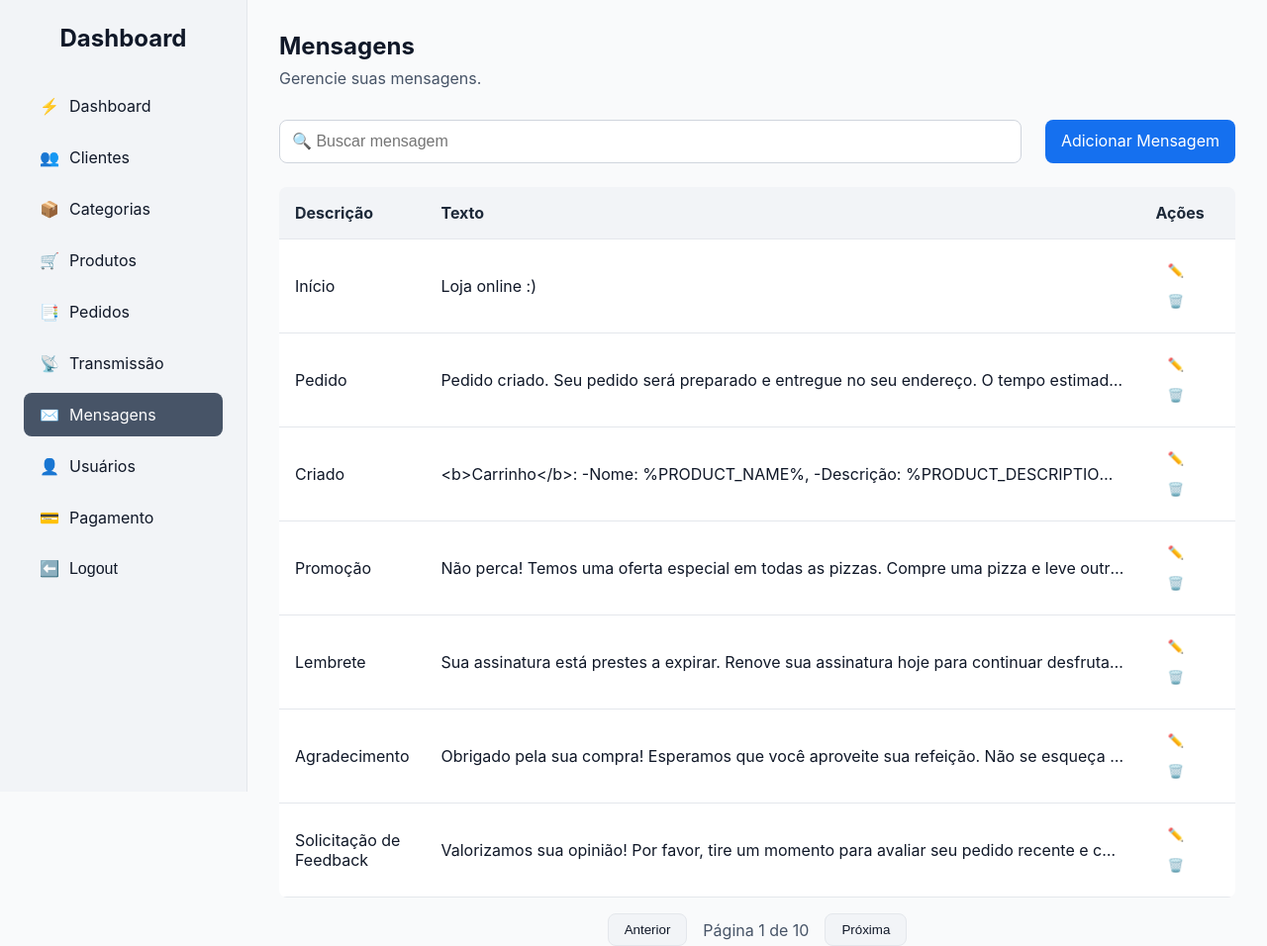
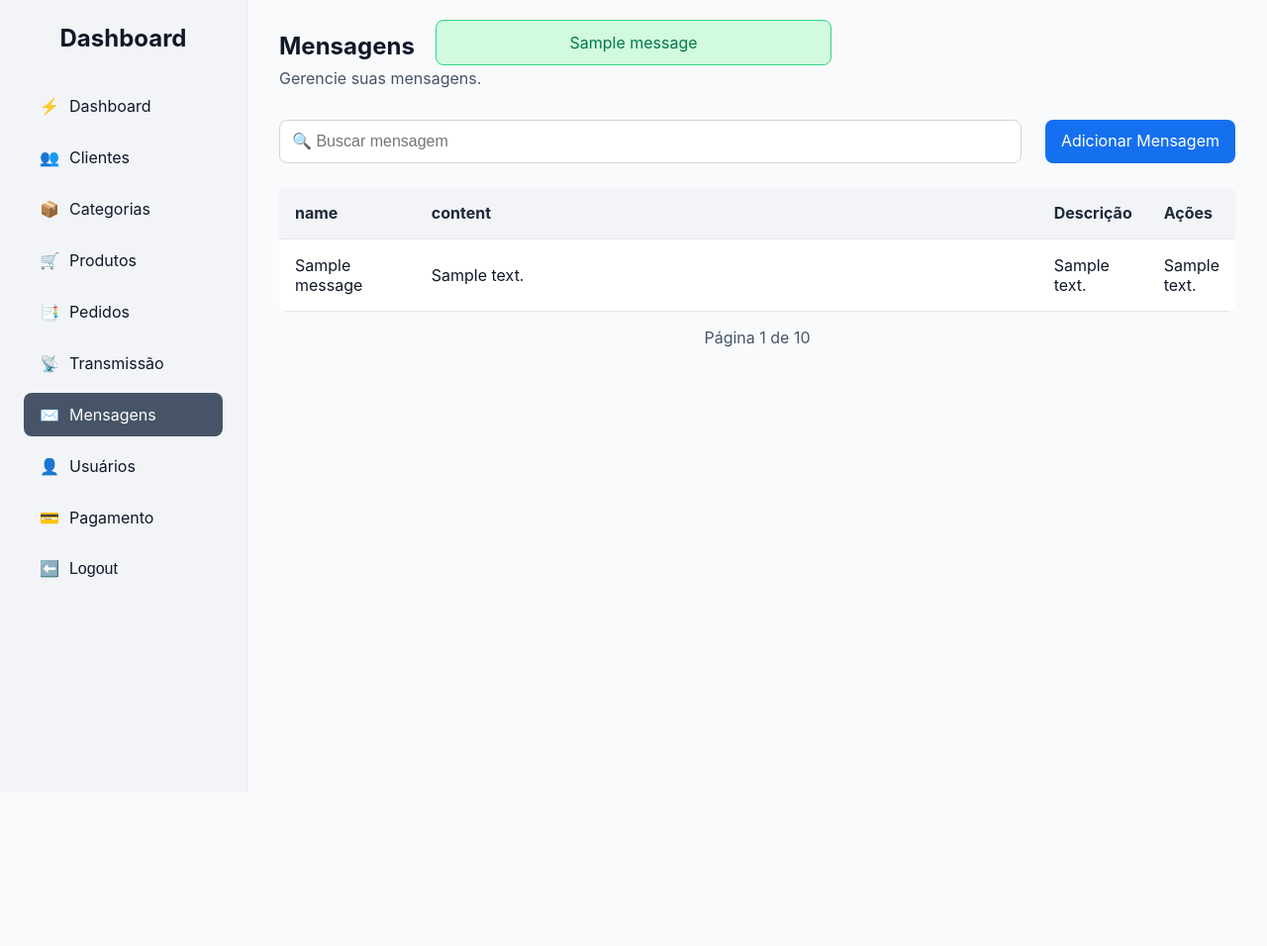
Before and after one commit to EduLongen/sales_bot, a Django app: template dashboard/templates/dashboard/messages.html in a window 1280 px wide. Shown: the whole page at 99% size. After the commit the page ends 800 px from the top, so only its background shows below. Run offline with Django 3.2, Linux system fonts and the light colour scheme; the template is opened without the code that fills it: most values are stand-ins (such as "Sample title", 1, 10 or a date in 2020); one stand-in notice (Sample message) is shown.

Commit message:
feat: message list and add

```diff
--- a/dashboard/static/dashboard/css/messages.css
+++ b/dashboard/static/dashboard/css/messages.css
@@ -355,6 +355,7 @@ body {
 
 /* Button styles */
 button {
+  display: none;
   border: none;
   padding: 8px 12px;
   border-radius: 8px;
@@ -363,6 +364,7 @@ button {
 }
 
 .edit-btn, .delete-btn {
+  display: none;
   background-color: var(--gray-0);
   color: var(--gray-900);
 }
@@ -441,3 +443,210 @@ button {
   background-color: var(--gray-600);
   color: var(--gray-25);
 }
+
+
+/* Modal Overlay */
+.modal-overlay {
+  position: fixed;
+  top: 0;
+  left: 0;
+  width: 100%;
+  height: 100%;
+  background-color: rgba(0, 0, 0, 0.5); /* Fundo semi-transparente */
+  display: none; /* Inicialmente escondido */
+  justify-content: center;
+  align-items: center;
+  z-index: 1000; /* Coloca o modal sobre outros elementos */
+}
+
+/* Modal Container */
+.modal {
+  background-color: white;
+  border-radius: 8px;
+  padding: 20px;
+  width: 300px;
+  max-width: 100%;
+  text-align: center;
+}
+
+/* Modal Header */
+.modal-header {
+  font-size: 18px;
+  font-weight: bold;
+  margin-bottom: 15px;
+}
+
+/* Modal Content */
+.modal-content {
+  font-size: 16px;
+  margin-bottom: 20px;
+}
+
+/* Modal Footer */
+.modal-footer {
+  display: flex;
+  justify-content: space-between;
+  align-items: center;
+}
+
+/* Botões do Modal */
+.confirm-btn, .cancel-btn {
+  padding: 10px 15px;
+  font-size: 14px;
+  cursor: pointer;
+  border: none;
+  border-radius: 4px;
+}
+
+.confirm-btn {
+  background-color: #007bff;
+  color: white;
+}
+
+.cancel-btn {
+  background-color: #dc3545;
+  color: white;
+}
+
+
+/* Modal Overlay */
+.modal-overlay {
+  position: fixed;
+  top: 0;
+  left: 0;
+  width: 100%;
+  height: 100%;
+  background-color: rgba(0, 0, 0, 0.5); /* Fundo semi-transparente */
+  display: none; /* Inicialmente escondido */
+  justify-content: center;
+  align-items: center;
+  z-index: 1000; /* Coloca o modal sobre outros elementos */
+}
+
+/* Modal Container */
+.modal {
+  background-color: white;
+  border-radius: 8px;
+  padding: 20px;
+  width: 300px;
+  max-width: 100%;
+  text-align: center;
+}
+
+/* Modal Header */
+.modal-header {
+  font-size: 18px;
+  font-weight: bold;
+  margin-bottom: 15px;
+}
+
+/* Modal Content */
+.modal-content {
+  font-size: 16px;
+  margin-bottom: 20px;
+}
+
+/* Modal Footer */
+.modal-footer {
+  display: flex;
+  justify-content: space-between;
+  align-items: center;
+}
+
+/* Botões do Modal */
+.confirm-btn, .cancel-btn {
+  padding: 10px 15px;
+  font-size: 14px;
+  cursor: pointer;
+  border: none;
+  border-radius: 4px;
+}
+
+.confirm-btn {
+  background-color: #007bff;
+  color: white;
+}
+
+.cancel-btn {
+  background-color: #dc3545;
+  color: white;
+}
+
+
+/* Styling for the messages container */
+.messages-container {
+  position: absolute;
+  top: 20px; /* Ensures it's near the top of the page */
+  left: 50%;
+  transform: translateX(-50%);
+  width: 100%;
+  max-width: 400px; /* Matches form width */
+  text-align: center;
+  z-index: 1000; /* Ensures it's on top of other elements */
+}
+
+.messages {
+  list-style: none;
+  margin: 0;
+  padding: 0;
+}
+
+.messages li {
+  padding: 12px 16px;
+  margin-bottom: 10px;
+  border-radius: 8px;
+  font-size: 16px;
+  color: var(--success-700);
+  border: 1px solid var(--success-400);
+  width: 100%;
+}
+
+/* Specific styles based on message types */
+.messages li.success {
+  background-color: var(--success-100);
+  color: var(--success-700);
+  border: 1px solid var(--success-400);
+}
+
+.messages li.error {
+  background-color: var(--error-100);
+  color: var(--error-700);
+  border: 1px solid var(--error-400);
+}
+
+.messages li.info {
+  background-color: var(--blue-100);
+  color: var(--blue-700);
+  border: 1px solid var(--blue-400);
+}
+
+.messages li.warning {
+  background-color: var(--warning-100);
+  color: var(--warning-700);
+  border: 1px solid var(--warning-400);
+}
+
+.modal-overlay {
+  position: fixed;
+  top: 0;
+  left: 0;
+  width: 100%;
+  height: 100%;
+  background-color: rgba(0, 0, 0, 0.5); /* Semi-transparent background */
+  z-index: 999;
+  display: flex;
+  justify-content: center;
+  align-items: center;
+}
+
+/* Modal Styling */
+.modal {
+  width: 100%;
+  max-width: 420px;
+  background-color: var(--gray-0);
+  border-radius: 8px;
+  box-shadow: 0 8px 16px rgba(0, 0, 0, 0.1);
+  overflow: hidden;
+  z-index: 1000;
+  animation: fadeIn 0.3s ease-out;
+}
--- a/dashboard/templates/dashboard/messages.html
+++ b/dashboard/templates/dashboard/messages.html
@@ -73,10 +73,22 @@
     </aside>
 
     <main class="main-content">
+
+      <!-- Header -->
       <header class="header">
         <h1>Mensagens</h1>
         <p>Gerencie suas mensagens.</p>
       </header>
+
+      {% if messages %}
+      <div class="messages-container">
+        <ul class="messages">
+          {% for message in messages %}
+          <li class="{{ message.tags }}">{{ message }}</li>
+          {% endfor %}
+        </ul>
+      </div>
+      {% endif %}
 
       <!-- Search bar and messages table -->
       <section class="table-container">
@@ -85,73 +97,60 @@
           <a href="{% url 'add_message' %}" class="add-product-btn">Adicionar Mensagem</a>
         </div>
 
+        <section class="table-container">
           <table class="message-table">
             <thead>
               <tr>
+                <th>name</th>
+                <th>content</th>
                 <th>Descrição</th>
-              <th>Texto</th>
                 <th>Ações</th>
               </tr>
             </thead>
             <tbody>
+              {% for message in mensagens2 %}
               <tr>
-              <td>Início</td>
-              <td>Loja online :)</td>
+                <td>{{ message.name }}</td>
+                <td>{{ message.text }}</td>
+                <td>{{ message.description }}</td>
+                <td>{{ message.description }}</td>
+                {% if request.user.is_superuser %}
                 <td>
-                <button class="edit-btn">✏️</button>
-                <button class="delete-btn">🗑️</button>
+
+                  <a href="{% url 'edit_message' message.id %}" class="edit-btn">✏️</a>
+
+                  <form action="{% url 'delete_message' message.id %}" method="post" id="deleteFormTrigger" style="display:inline;">
+                    {% csrf_token %}
+                    <button type="button" class="delete-btn" >🗑️</button>
+                  </form>
+
                 </td>
+                {% endif %}
               </tr>
+              {% empty %}
               <tr>
-              <td>Pedido</td>
-              <td>Pedido criado. Seu pedido será preparado e entregue no seu endereço. O tempo estimado de entrega é de 30 a 45 minutos.</td>
-              <td>
-                <button class="edit-btn">✏️</button>
-                <button class="delete-btn">🗑️</button>
-              </td>
+                <td colspan="3">Nenhuma mensagem encontrada.</td>
               </tr>
-            <tr>
-              <td>Criado</td>
-              <td>&lt;b&gt;Carrinho&lt;/b&gt;: -Nome: %PRODUCT_NAME%, -Descrição: %PRODUCT_DESCRIPTION%, Preço: %PRODUCT_PRICE% un. * %PRODUCT_QUANTITY% total = %PRODUCT_TOTAL_PRICE% R$.</td>
-              <td>
-                <button class="edit-btn">✏️</button>
-                <button class="delete-btn">🗑️</button>
-              </td>
-            </tr>
-            <tr>
-              <td>Promoção</td>
-              <td>Não perca! Temos uma oferta especial em todas as pizzas. Compre uma pizza e leve outra pela metade do preço! Oferta válida até o final do mês.</td>
-              <td>
-                <button class="edit-btn">✏️</button>
-                <button class="delete-btn">🗑️</button>
-              </td>
-            </tr>
-            <tr>
-              <td>Lembrete</td>
-              <td>Sua assinatura está prestes a expirar. Renove sua assinatura hoje para continuar desfrutando de nossos serviços premium sem interrupções.</td>
-              <td>
-                <button class="edit-btn">✏️</button>
-                <button class="delete-btn">🗑️</button>
-              </td>
-            </tr>
-            <tr>
-              <td>Agradecimento</td>
-              <td>Obrigado pela sua compra! Esperamos que você aproveite sua refeição. Não se esqueça de nos avaliar e nos dizer como foi sua experiência!</td>
-              <td>
-                <button class="edit-btn">✏️</button>
-                <button class="delete-btn">🗑️</button>
-              </td>
-            </tr>
-            <tr>
-              <td>Solicitação de Feedback</td>
-              <td>Valorizamos sua opinião! Por favor, tire um momento para avaliar seu pedido recente e compartilhar qualquer feedback para nos ajudar a melhorar nossos serviços.</td>
-              <td>
-                <button class="edit-btn">✏️</button>
-                <button class="delete-btn">🗑️</button>
-              </td>
-            </tr>
+              {% endfor %}
             </tbody>
           </table>
+
+        <!-- Modal Delete -->
+        <div class="modal-overlay" id="deleteModal" style="display: none;">
+          <div class="modal">
+            <div class="modal-header">Confirmação de Exclusão</div>
+            <div class="modal-content">
+              <p>Tem certeza de que deseja excluir esta mensagem?<br>Esta ação não pode ser desfeita.</p>
+            </div>
+              <div class="modal-footer">
+              <button class="cancel-btn" onclick="closeModal()">Cancelar</button>
+              <form id="deleteForm" method="post" style="display:inline;">
+                {% csrf_token %}
+                <button type="submit" class="confirm-btn">Confirmar</button>
+              </form>
+            </div>
+          </div>
+        </div>
 
         <div class="pagination">
           <button class="pagination-btn">Anterior</button>
@@ -163,4 +162,7 @@
   </div>
 </body>
 
+
+<script src="{% static 'dashboard/js/messages.js' %}"></script>
+
 </html>
--- a/dashboard/urls.py
+++ b/dashboard/urls.py
@@ -40,7 +40,8 @@ urlpatterns = [
     # Add other user-related views here
     path('users/<int:user_id>/edit/', views.edit_user, name='edit_user'),  # Edit user URL
     path('users/<int:user_id>/delete/', views.delete_user, name='delete_user'),  # Delete user URL
-
+    path('messages/edit/<int:message_id>/', views.edit_message, name='edit_message'),  # Edit message URL
+    path('messages/delete/<int:message_id>/', views.delete_message, name='delete_message'), # Delete message URL
     path('clients/<int:client_id>/delete/', views.delete_client, name='delete_client'), # Delete client URL
 
     # Authentication routes
--- a/requirements.txt
+++ b/requirements.txt
@@ -6,3 +6,4 @@ django-extensions==3.2.3
 djangorestframework==3.15.0
 qrcode==7.4.2
 Pillow==10.1.0
+requests==2.32.3
```
Also changed, not shown: dashboard/forms.py (+14 -1 lines), dashboard/static/dashboard/css/add_message.css (+56 -2 lines), dashboard/templates/dashboard/add_message.html (+28 -8 lines), dashboard/views.py (+59 -3 lines). Lines whose indentation alone changed are shown as unchanged.
